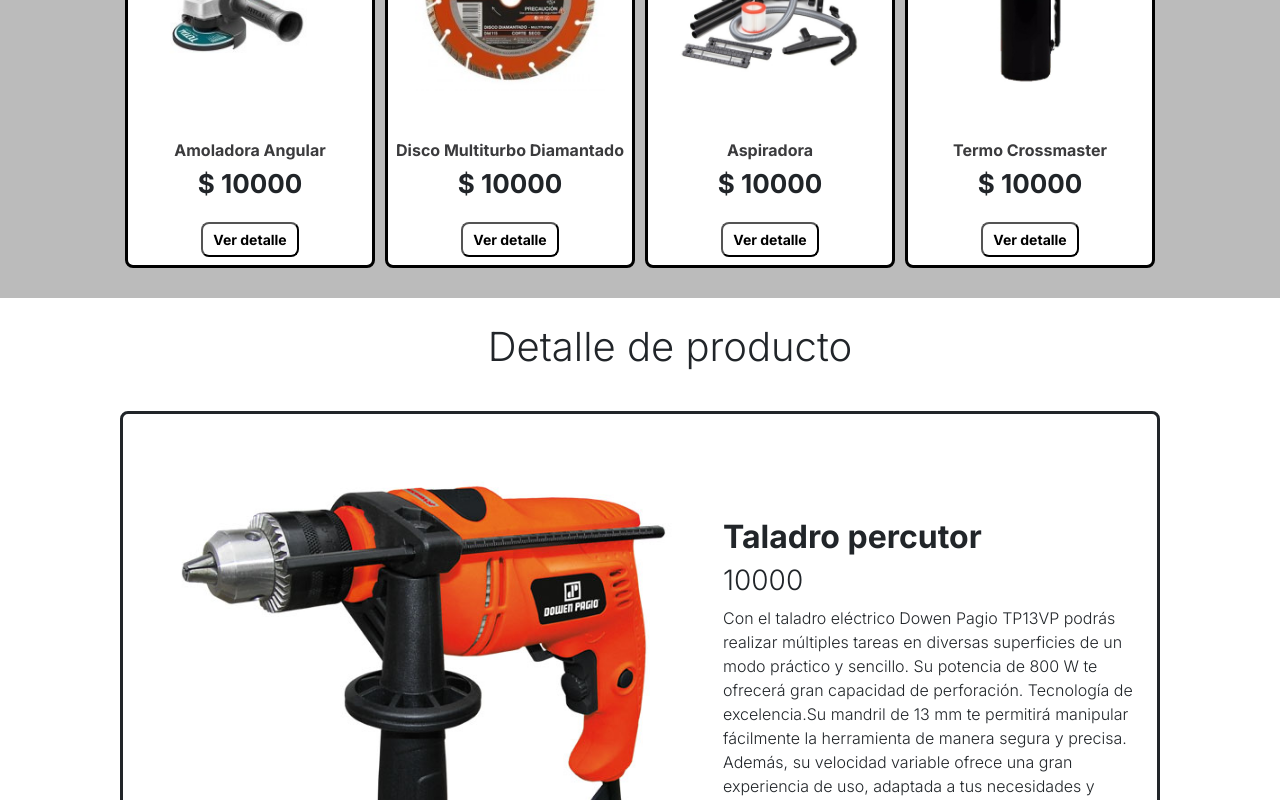
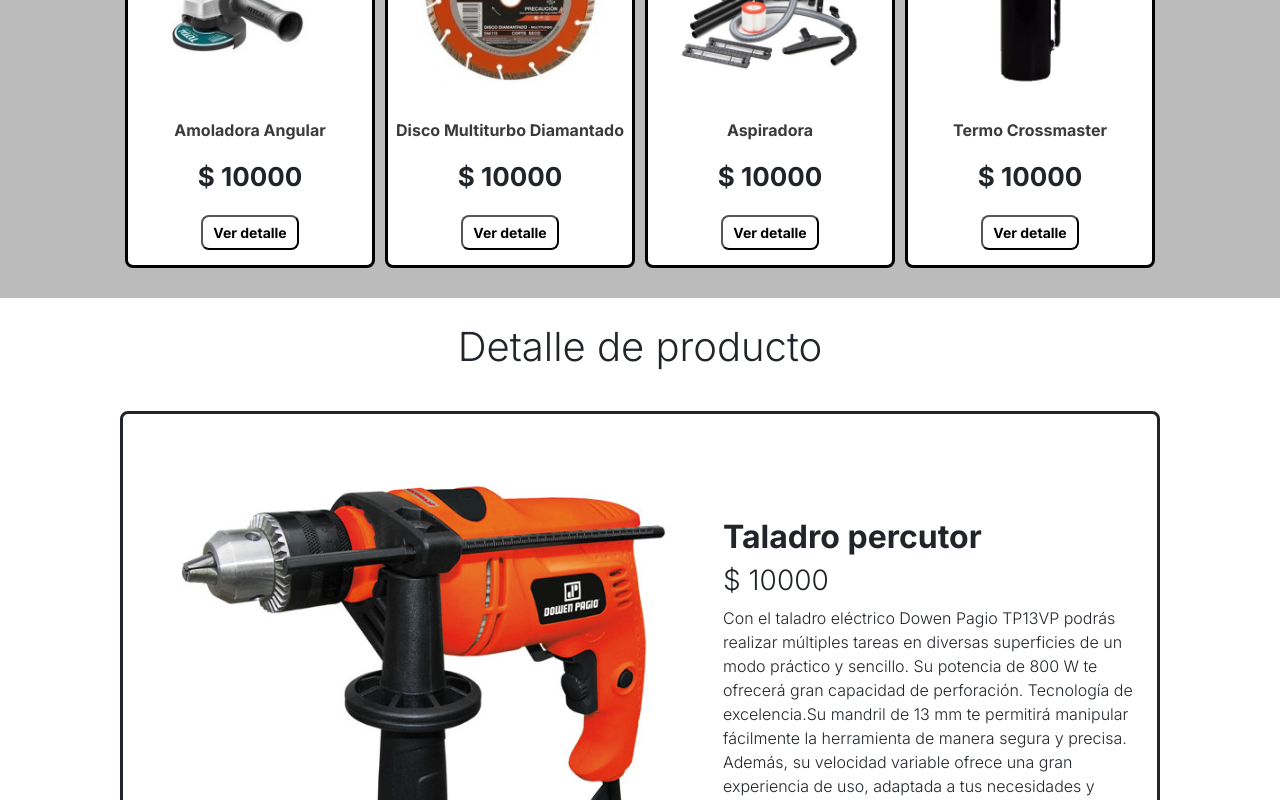
Before and after one commit to martincacciurri/tiendaindumac-cacciurri, a React (Create React App) app: page / in a window 1280 px wide. Shown: the part 720-1520 px from the top of the page. Built offline with nearby package versions, Linux system fonts and the light colour scheme.

Commit message:
Creando loading de Producto y Detalle de producto

```diff
--- a/package.json
+++ b/package.json
@@ -11,6 +11,7 @@
     "react-bootstrap": "^2.5.0",
     "react-dom": "^18.2.0",
     "react-scripts": "5.0.1",
+    "react-spinners": "^0.13.4",
     "web-vitals": "^2.1.4"
   },
   "scripts": {
--- a/src/App.js
+++ b/src/App.js
@@ -1,8 +1,9 @@
-// import { useState } from 'react';
+import React, { useState,useEffect } from 'react';
 import './App.css';
 import NavBar from './componentes/NavBar/NavBar';
 import ItemListContainer from './componentes/ItemListContainer/ItemListContainer';
 import ItemDetailContainer from './componentes/ItemDetailContainer/ItemDetailContainer';
+
 
 function App() {
 
@@ -11,11 +12,13 @@ function App() {
 
   return (
     <div className="App">
-      <header className="App-header">
-        <NavBar></NavBar>
-      </header>
-      <ItemListContainer/>
-      <ItemDetailContainer/>
+      <>
+        <header className="App-header">
+          <NavBar></NavBar>
+        </header>
+        <ItemListContainer/>
+        <ItemDetailContainer/>
+      </>
     </div>
   );
 }
--- a/src/componentes/CartWidget/CartWidget.css
+++ b/src/componentes/CartWidget/CartWidget.css
@@ -5,8 +5,12 @@
     width: 65px;
     align-items: center;
     color:white;
-    margin: 2px 15px;
+    margin: 5px 15px;
     max-height: 40px;
     justify-content: space-evenly;
     padding: 0px;
 }
+
+.cart-container p{
+    margin-top: 0px !important;
+}
--- a/src/componentes/Item/Item.css
+++ b/src/componentes/Item/Item.css
@@ -23,7 +23,6 @@
     text-align: center;
     font-weight: 700;
     font-size: 16px;
-    margin-top: 20px;
     height: 40px;
     width: 100%;
     color:#3b3b3d;
--- a/src/componentes/ItemDetail/ItemDetail.css
+++ b/src/componentes/ItemDetail/ItemDetail.css
@@ -1,5 +1,5 @@
 .section-title{
-    padding-left: 60px;
+    /* padding-left: 60px; */
     /* background-color: violet; */
     height: 80px;
     align-items: center;
--- a/src/componentes/ItemDetail/ItemDetail.jsx
+++ b/src/componentes/ItemDetail/ItemDetail.jsx
@@ -1,6 +1,7 @@
 import { useState, useEffect } from "react";
 import getFetch from "../../data/arregloProductos";
 import './ItemDetail.css'
+import PulseLoader  from "react-spinners/PulseLoader";
 
 const ItemDetail = () => {
     const [data, setData] = useState({})
@@ -19,7 +20,10 @@ const ItemDetail = () => {
         <div className="item-container">
             <h1 className='section-title'>Detalle de producto</h1>
             {
-                loading ? <h2>Cargando...</h2>
+                loading ?
+
+                <PulseLoader cssOverride={{}}/>
+
                 :
                 <div className="item-detail">
                     <div className="img-container">
@@ -27,7 +31,7 @@ const ItemDetail = () => {
                     </div>
                     <div className="detail">
                         <h2>{data.nombre}</h2>
-                        <h3>{data.precio}</h3>
+                        <h3>$ {data.precio}</h3>
                         <p>{data.descripcion}</p>
                         {/* <h4>{data.garantia}</h4>
                         <p>{data.categoria}</p> */}
--- a/src/componentes/ItemList/ItemList.css
+++ b/src/componentes/ItemList/ItemList.css
@@ -11,7 +11,7 @@
 }
 
 .section-title{
-    padding-left: 60px;
+    /* padding-left: 60px; */
     /* background-color: violet; */
     height: 0px;
     align-items: center;
--- a/src/componentes/ItemList/ItemList.jsx
+++ b/src/componentes/ItemList/ItemList.jsx
@@ -2,9 +2,10 @@ import './ItemList.css'
 import {useState, useEffect} from 'react'
 import getFetch from '../../data/arregloProductos.js'
 import Item from '../Item/Item'
-
+import PulseLoader  from "react-spinners/PulseLoader";
 
 const ItemList = () => {
+
     const [data, setData] = useState([])
     const [loading, setLoading] = useState(true)
 
@@ -19,7 +20,10 @@ const ItemList = () => {
         <>
             <h1 className='section-title'>Productos</h1>
             {
-                loading ? <h2>Cargando...</h2>
+                loading ?
+
+                <PulseLoader cssOverride={{}}/>
+
                 :
                 <div className='grid-product-container'>
                     <div className='grid-product'>
```
Also changed, not shown: 1 other file (tests, documents, lock files or other folders).
